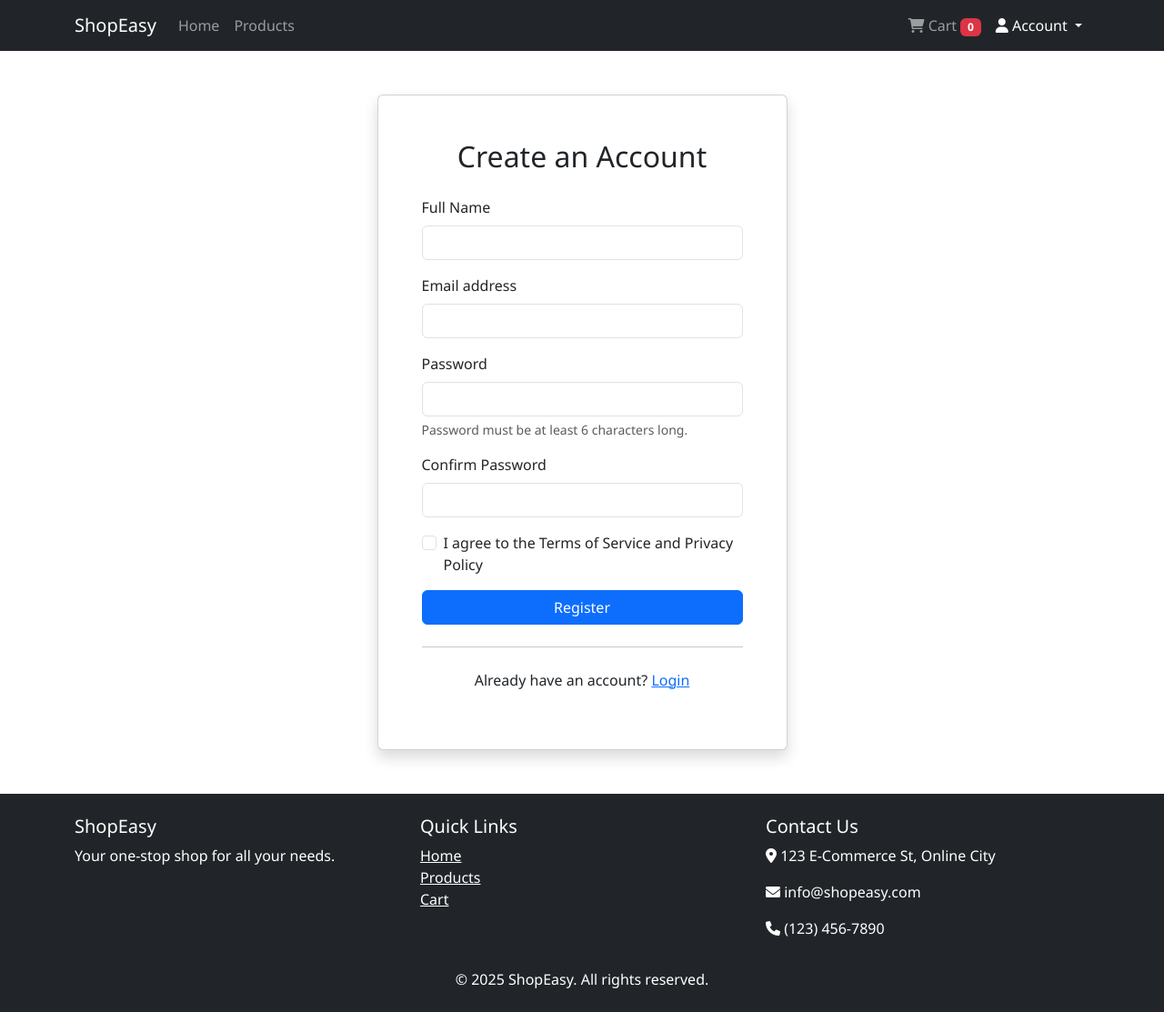
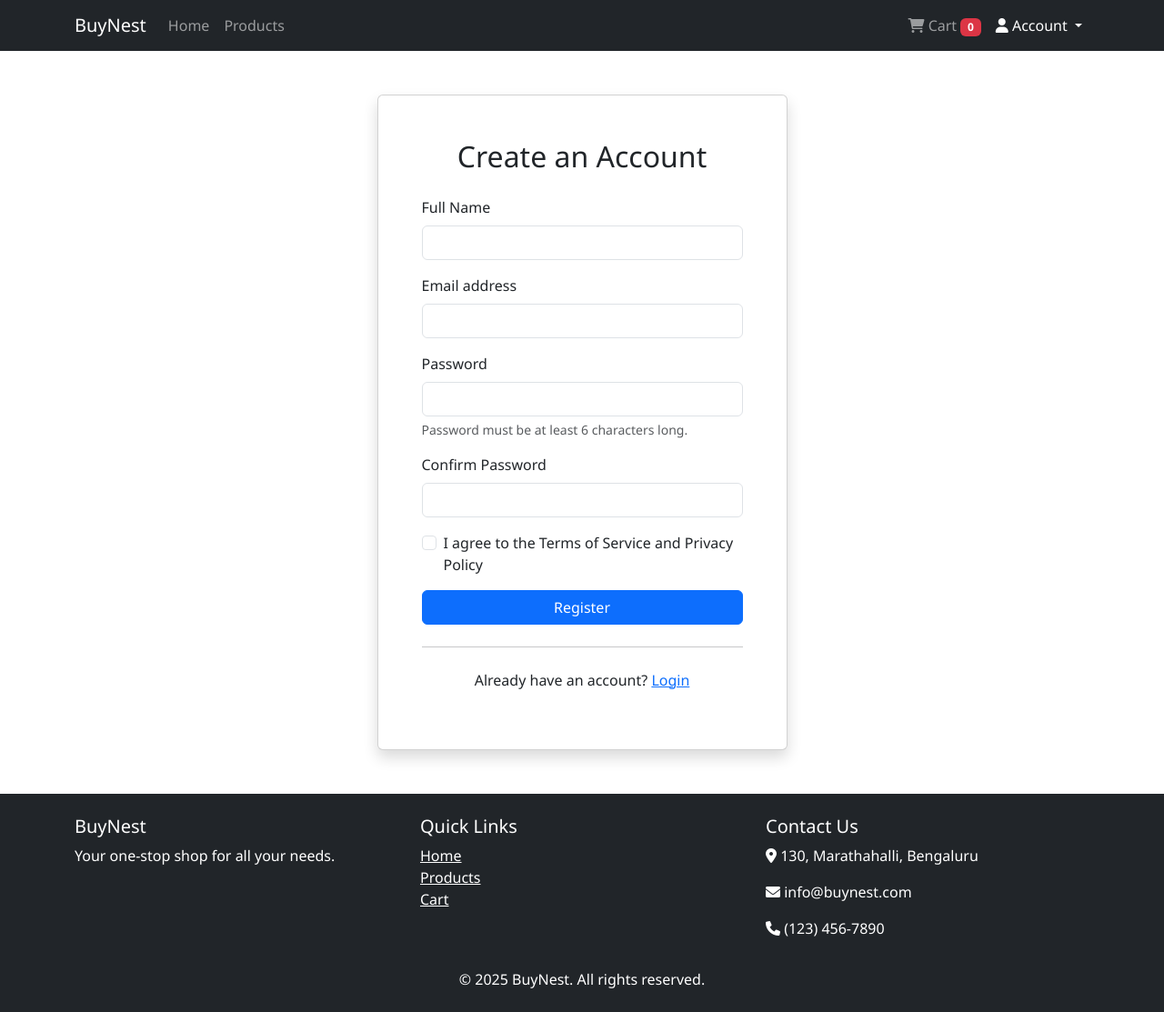
Before and after one commit to poornateja22/buy-nest-application, a plain HTML site: page register.html in a window 1280 px wide. Shown: the whole page at 91% size. Drawn offline with nearby package versions, Linux system fonts and the light colour scheme.

Commit message:
Update register.html

```diff
--- a/register.html
+++ b/register.html
@@ -3,7 +3,7 @@
 <head>
     <meta charset="UTF-8">
     <meta name="viewport" content="width=device-width, initial-scale=1.0">
-    <title>Register - ShopEasy</title>
+    <title>Register - BuyNest</title>
     <!-- Bootstrap CSS -->
     <link href="https://cdn.jsdelivr.net/npm/bootstrap@5.3.0-alpha1/dist/css/bootstrap.min.css" rel="stylesheet">
     <!-- Custom CSS -->
@@ -15,7 +15,7 @@
     <!-- Navigation -->
     <nav class="navbar navbar-expand-lg navbar-dark bg-dark">
         <div class="container">
-            <a class="navbar-brand" href="index.html">ShopEasy</a>
+            <a class="navbar-brand" href="index.html">BuyNest</a>
             <button class="navbar-toggler" type="button" data-bs-toggle="collapse" data-bs-target="#navbarNav">
                 <span class="navbar-toggler-icon"></span>
             </button>
@@ -105,7 +105,7 @@
         <div class="container">
             <div class="row">
                 <div class="col-md-4">
-                    <h5>ShopEasy</h5>
+                    <h5>BuyNest</h5>
                     <p>Your one-stop shop for all your needs.</p>
                 </div>
                 <div class="col-md-4">
@@ -119,15 +119,15 @@
                 <div class="col-md-4">
                     <h5>Contact Us</h5>
                     <address>
-                        <p><i class="fas fa-map-marker-alt"></i> 123 E-Commerce St, Online City</p>
-                        <p><i class="fas fa-envelope"></i> info@shopeasy.com</p>
+                        <p><i class="fas fa-map-marker-alt"></i> 130, Marathahalli, Bengaluru</p>
+                        <p><i class="fas fa-envelope"></i> info@buynest.com</p>
                         <p><i class="fas fa-phone"></i> (123) 456-7890</p>
                     </address>
                 </div>
             </div>
             <div class="row mt-3">
                 <div class="col-12 text-center">
-                    <p class="mb-0">&copy; 2025 ShopEasy. All rights reserved.</p>
+                    <p class="mb-0">&copy; 2025 BuyNest. All rights reserved.</p>
                 </div>
             </div>
         </div>
```
